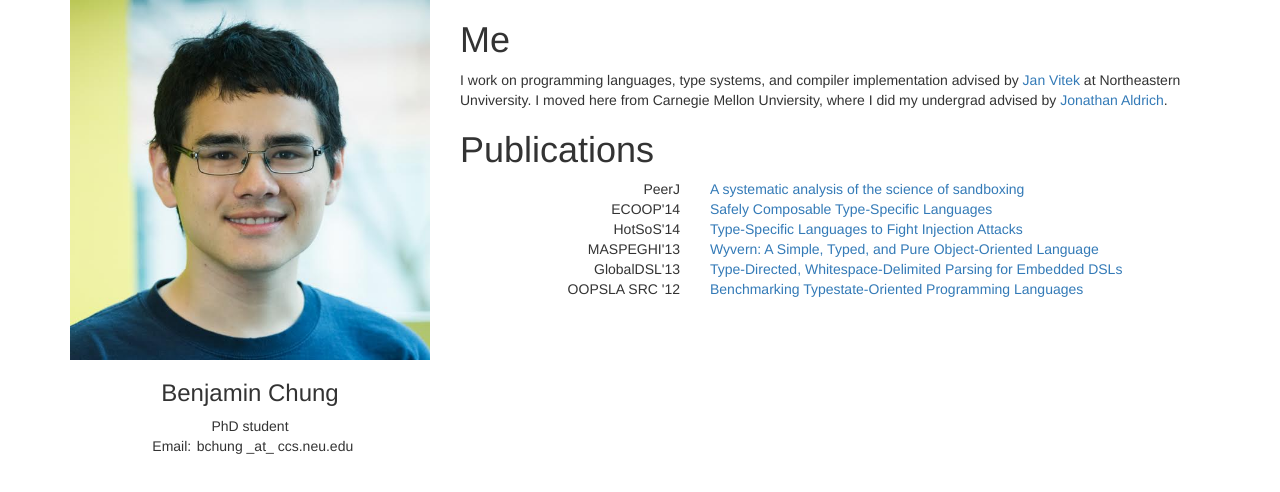
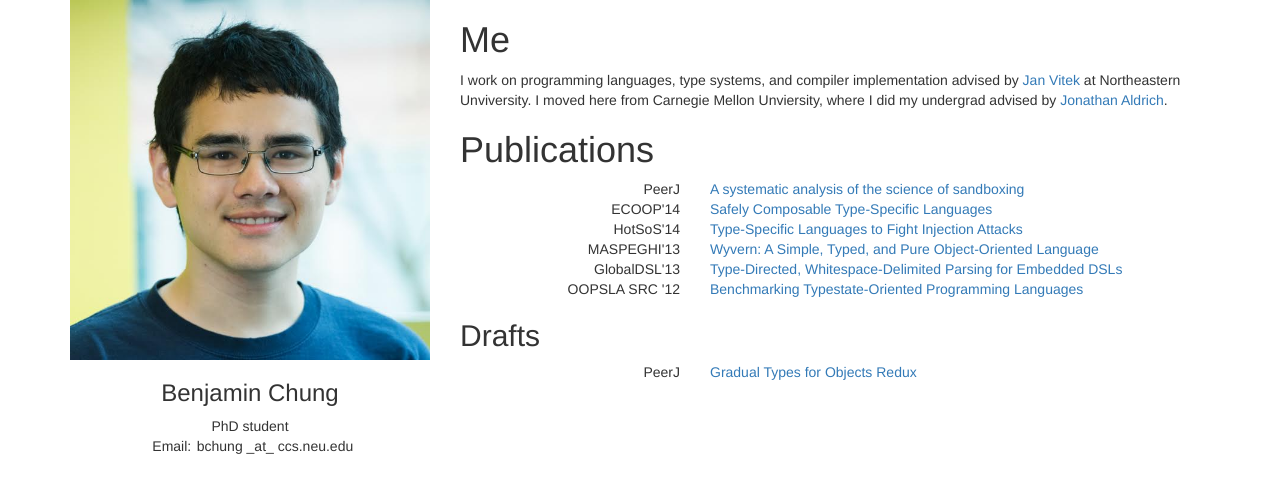
Before and after one commit to BenChung/benchung.github.io, a plain HTML site: page index.html in a window 1280 px wide. Drawn offline with nearby package versions, Linux system fonts and the light colour scheme.

Commit message:
Update index.html

```diff
--- a/index.html
+++ b/index.html
@@ -31,6 +31,10 @@
         <div class="paper row"> <span class="venue col-md-4">GlobalDSL'13</span> <span class="title col-md-8"><a href="papers/globaldsl13.pdf">Type-Directed, Whitespace-Delimited Parsing for Embedded DSLs</a></span></div>
         <div class="paper row"> <span class="venue col-md-4">OOPSLA SRC '12</span> <span class="title col-md-8"><a href="papers/src12.pdf">Benchmarking Typestate-Oriented Programming Languages</a></span></div>
       </div>
+	    <div class="col-md-8">
+		    <h2>Drafts</h2>
+		    <div class="paper row"> <span class="venue col-md-4">PeerJ</span> <span class="title col-md-8"><a href="papers/gradualcomp.pdf">Gradual Types for Objects Redux</a></span></div>
+	    </div>
       </div>
     </div><!-- /.container -->
 
```
